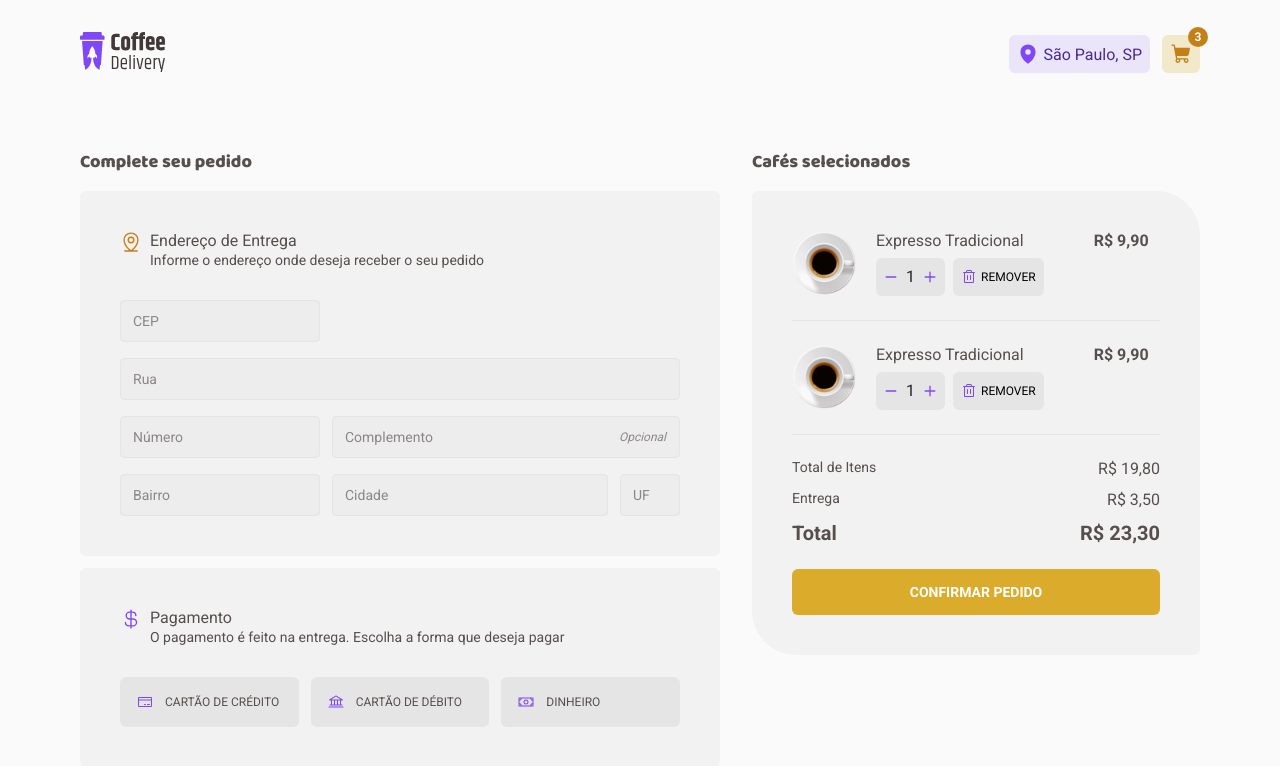
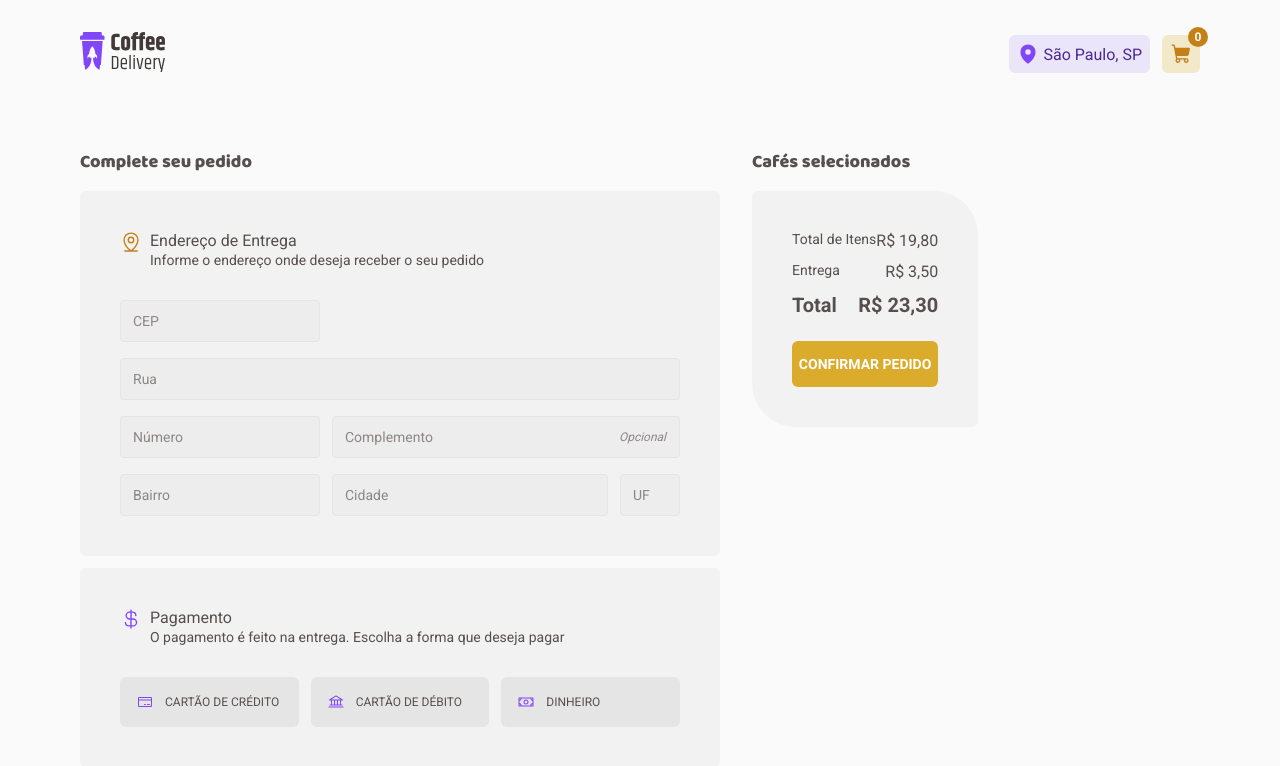
Before and after one commit to 300Marco/coffee-delivery, a React (Vite) app: page /checkout in a window 1280 px wide. Shown: the top 766 px of the page. Built offline with nearby package versions, Linux system fonts and the light colour scheme.

Commit message:
Listing the selected coffees and the number of coffees in the cart

```diff
--- a/src/components/Header/index.tsx
+++ b/src/components/Header/index.tsx
@@ -1,6 +1,9 @@
+import { useContext } from 'react';
+
 import { MapPin, ShoppingCart } from '@phosphor-icons/react';
 import { NavLink } from 'react-router-dom';
 
+import { CoffeesContext } from '../../contexts/CoffeesContext';
 import logo from '../../assets/logoCoffeeDelivery.svg';
 
 import {
@@ -12,6 +15,10 @@ import {
 } from './styles';
 
 export function Header() {
+  const { coffee } = useContext(CoffeesContext);
+
+  const amountCoffees = coffee.length;
+
   return (
     <HeaderContainer>
       <NavLink to="/">
@@ -33,7 +40,7 @@ export function Header() {
         <NavLink to="/checkout">
           <NavCart title="Ir para Checkout">
             <ShoppingCart size={22} weight="fill" />
-            <ItemsCount>3</ItemsCount>
+            <ItemsCount>{amountCoffees}</ItemsCount>
           </NavCart>
         </NavLink>
       </nav>
--- a/src/pages/Checkout/index.tsx
+++ b/src/pages/Checkout/index.tsx
@@ -1,3 +1,5 @@
+import { useContext } from 'react';
+
 import {
   Bank,
   CreditCard,
@@ -6,6 +8,9 @@ import {
   Money,
   Trash,
 } from '@phosphor-icons/react';
+
+import { CoffeesContext } from '../../contexts/CoffeesContext';
+import { AmountOfCoffee } from '../../components/AmountOfCoffee';
 
 import {
   CheckoutContainer,
@@ -24,10 +29,11 @@ import {
   ConfirmOrderButton,
 } from './styles';
 
-import coffeeExpressoTradicional from '../../assets/coffee-expresso-tradicional.svg';
-import { AmountOfCoffee } from '../../components/AmountOfCoffee';
+export function Checkout() {
+  const { coffee } = useContext(CoffeesContext);
 
-export function Checkout() {
+  console.log(coffee);
+
   return (
     <CheckoutContainer>
       <section>
@@ -119,11 +125,13 @@ export function Checkout() {
         <TitleSection>Cafés selecionados</TitleSection>
 
         <ProductCard>
+          {coffee.map((coffee) => {
+            return (
+              <div key={coffee.id}>
                 <CardCoffee>
-            <img src={coffeeExpressoTradicional} alt="" />
-
+                  <img src={`./coffees/${coffee.image}`} alt="" />
                   <ProductDetails>
-              <span>Expresso Tradicional</span>
+                    <span>{coffee.title}</span>
                     <div>
                       <AmountOfCoffee />
 
@@ -132,28 +140,12 @@ export function Checkout() {
                       </button>
                     </div>
                   </ProductDetails>
-            <TotalPriceCoffee>R$ 9,90</TotalPriceCoffee>
+                  <TotalPriceCoffee>R$ {coffee.price}</TotalPriceCoffee>
                 </CardCoffee>
-
                 <Divider></Divider>
-
-          <CardCoffee>
-            <img src={coffeeExpressoTradicional} alt="" />
-
-            <ProductDetails>
-              <span>Expresso Tradicional</span>
-              <div>
-                <AmountOfCoffee />
-
-                <button>
-                  <Trash size={16} /> Remover
-                </button>
               </div>
-            </ProductDetails>
-            <TotalPriceCoffee>R$ 9,90</TotalPriceCoffee>
-          </CardCoffee>
-
-          <Divider></Divider>
+            );
+          })}
 
           <PurchaseDetails>
             <div>
@@ -171,7 +163,6 @@ export function Checkout() {
               <span>R$ 23,30</span>
             </div>
           </PurchaseDetails>
-
           <ConfirmOrderButton>Confirmar pedido</ConfirmOrderButton>
         </ProductCard>
       </section>
```
Lines whose indentation alone changed are shown as unchanged.
